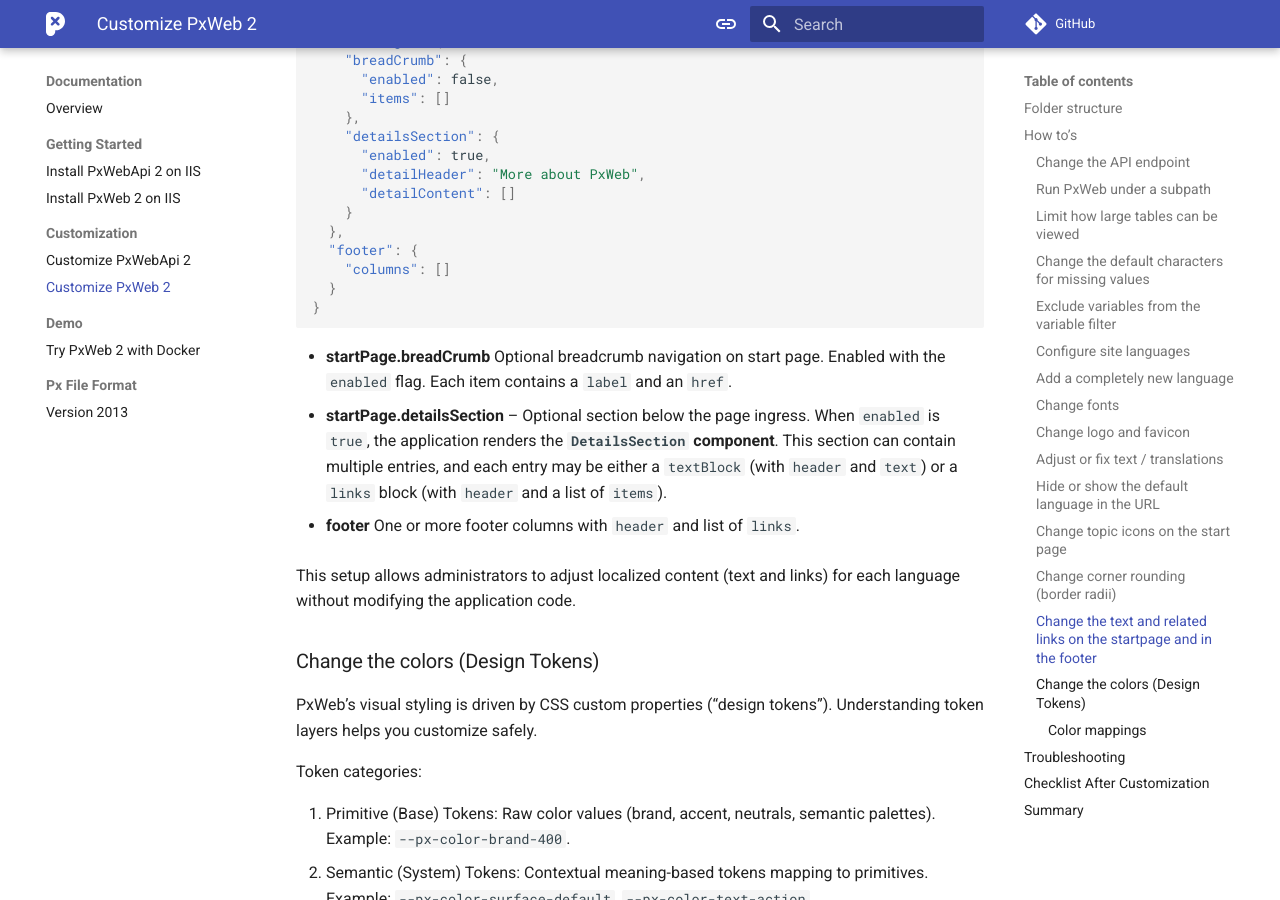
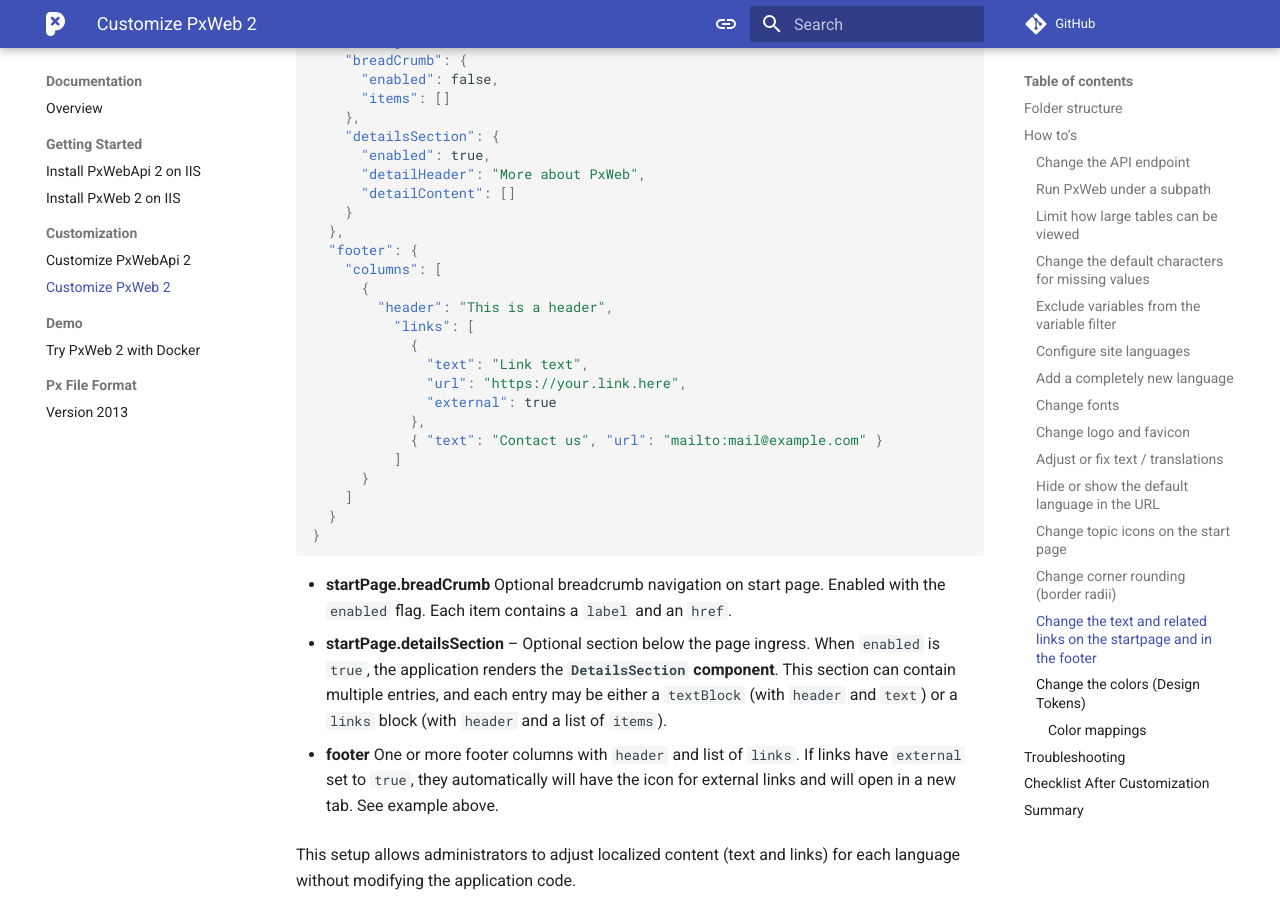
Before and after one commit to PxTools/pxtools.github.io, an MkDocs documentation site: the page built from docs/PxWeb2/documentation/customization.md, in a window 1280 px wide and 900 px high, scrolled down 7263 px. Built offline with MkDocs 1.6.1 and Material for MkDocs 9.7.7, drawn with Linux system fonts in a browser that asks for light colours; comment, search, counter and statistics services are not loaded.

Commit message:
Add example for links in footer and describe use of external for links in footer.

````diff
--- a/docs/PxWeb2/documentation/customization.md
+++ b/docs/PxWeb2/documentation/customization.md
@@ -366,7 +366,19 @@
     }
   },
   "footer": {
-    "columns": []
+    "columns": [
+      {
+        "header": "This is a header",
+          "links": [
+            {
+              "text": "Link text",
+              "url": "https://your.link.here",
+              "external": true
+            },
+            { "text": "Contact us", "url": "mailto:mail@example.com" }
+          ]
+      }
+    ]
   }
 }
 ```
@@ -381,7 +393,7 @@
   list of `items`).
 
 - **footer**
-  One or more footer columns with `header` and list of `links`.
+  One or more footer columns with `header` and list of `links`. If links have `external` set to `true`, they automatically will have the icon for external links and will open in a new tab. See example above.
 
   This setup allows administrators to adjust localized content (text and links)
   for each language without modifying the application code.
````
